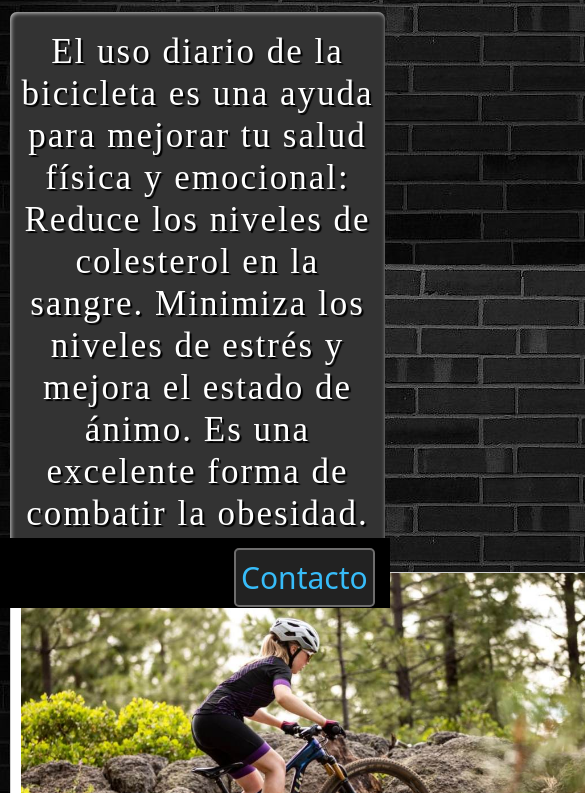
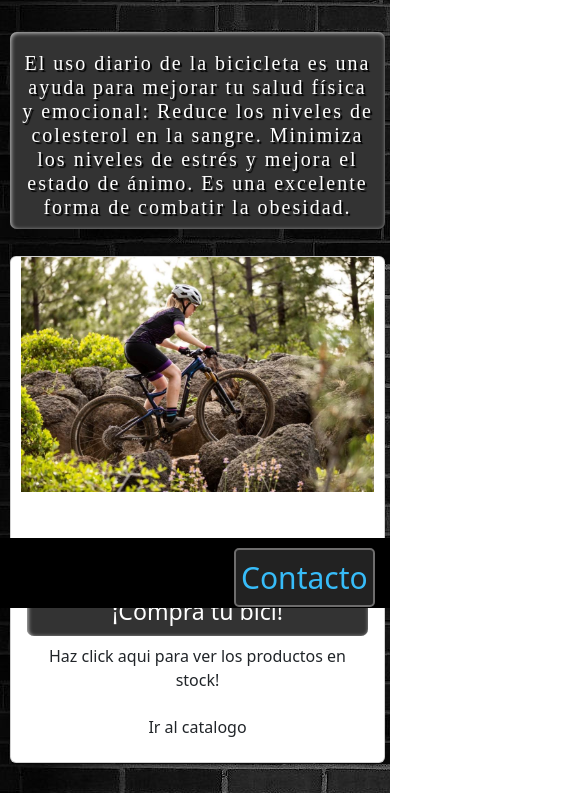
Before and after one commit to JuaniSabas/mi-repositorio, a plain HTML site: page inicio.html in a window 390 px wide. Shown: the part 236-1029 px from the top of the page, 585 px wide, since content can reach past the window. Drawn offline with nearby package versions, Linux system fonts and the light colour scheme.

Commit message:
3er Entrega proyecto final

```diff
--- a/css/main.css
+++ b/css/main.css
@@ -20,10 +20,8 @@
   color: white; }
 
 h1, .logo {
-  background: linear-gradient(to right, black, blue);
   letter-spacing: 5px;
-  /*-webkit-background-clip:text;*/
-  color: transparent; }
+ }
 
 .menu ul li {
   background: blue; }
@@ -46,16 +44,14 @@ body {
 .logo > h1 {
   font-style: italic;
   font-size: 70px;
-  /*margin-top: 0px;
-    padding-top: 0px;*/
   float: left;
   padding-right: 300px;
   padding-left: 30px; }
 
 .content {
   text-align: center;
-  padding: 300px;
-  margin: 50px;
+  padding: 10px;
+  margin: 10px;
   padding-top: 30px;
   margin-bottom: 100px; }
 
@@ -66,7 +62,7 @@ body {
   box-shadow: 0px 0px 2px gray;
   background: linear-gradient(to top, #020024, #0617b7, black);
   background-position: -200px -200px;
-  margin: 20px auto;
+  margin: 35px auto;
   width: 95.5%;
   overflow: hidden; }
 
@@ -81,7 +77,7 @@ body {
   letter-spacing: 2px;
   margin: 27px auto;
   margin-top: 30px;
-  animation: showText 4s linear; }
+ }
 
 @keyframes showText {
   0% {
@@ -146,11 +142,11 @@ body {
   height: auto;
   width: auto;
   display: flex;
-  /*margin: 10px auto;*/
+
   background-color: white;
   border: 1px solid #ccc;
   border-radius: 15px;
-  /*box-shadow: 1px 1px 4px #ccc inset;*/
+
   float: left;
   clear: left;
   margin-left: 750px;
@@ -158,18 +154,17 @@ body {
   text-align: center; }
 
 .d-flex input[type="search"] {
-  /*height: 25px;*/
+
   border: none;
   padding-left: 5px;
   margin-left: 5px;
-  /*border-radius:5px;*/
+
   background-color: transparent;
   color: #ccc;
   transition: all 300ms;
   text-align: center; }
 
-/*.search input[type="search"]:focus{
-    color: #555;*/
+
 #footer {
   background-color: black;
   position: fixed;
@@ -242,9 +237,9 @@ body {
   font-weight: bold; }
 
 .content-form {
-  background: url(../img/fondo_blanco.webp);
+  background: url(../img/fondo\ blanco.webp);
   background-position: 15em;
-  margin-right: 40%;
+  margin-right: 0;
   margin-bottom: 10%;
   text-align: center;
   margin-left: 10px;
@@ -378,7 +373,7 @@ body {
 @media (max-width: 876px) {
   .content {
     margin: 0;
-    padding: 122px;
+    padding: 10px;
     padding-left: 15px;
     padding-top: 50px; }
     .content h2 {
@@ -398,7 +393,11 @@ body {
   .menu li {
     font-size: 20px;
     margin-bottom: 1px;
-    background: #333; } }
+    background: #333; }
+    .content h2{
+  font-size: 20px;
+    }
+  }
 
 .carousel-caption h5 {
   color: white; }
@@ -410,11 +409,22 @@ body {
   justify-content: center; }
 
 .card {
-  width: 600px;
-  height: 600px;
+  margin-bottom: 100px;
+  width: 50%;
+  height: 50%;
   color: #37bcf9;
   background: #333; }
-
+.content img{
+  width: 100%;
+  padding-bottom: 80px;
+  padding-right: 10px;
+}
+@media (max-width: 575px) {
+.card{
+  width: 100%;
+  height: 100%;
+}
+}
 @media (max-width: 480px) {
   .content-form textarea {
     margin-left: 5px;
@@ -444,7 +454,7 @@ body {
     font-size: 20px; } }
 
 #icons {
-  margin-right: 15px; }
+  margin-right: 20px; }
 
 .icon-instagram {
   margin-right: 10px; }
--- a/css/styles.css
+++ b/css/styles.css
@@ -1,15 +1,10 @@
 
-/*header{
-    background: linear-gradient( to left, #020024,#07078f,#02108e);
-    border-bottom: 1px solid #555;
-    box-shadow: 1px 1px 3px #222;
-}*/
+
 
 
  .logo{
     background: linear-gradient( to right,black,blue);
     letter-spacing: 5px;
-    /*-webkit-background-clip:text;*/
     color: transparent;
 }
 .menu ul li{
@@ -37,8 +32,6 @@ body{
 .logo > h1{
     font-style:italic;
     font-size: 70px;
-    /*margin-top: 0px;
-    padding-top: 0px;*/
     float: left;
     padding-right: 300px;
     padding-left: 30px;
@@ -47,9 +40,9 @@ body{
 
 .content{
     text-align: center;
-    padding: 100px;
-    margin: 50px;
-    padding-top: 30px;
+    padding: 10px;
+    margin: 10px;
+    padding-top: 10px;
     margin-bottom: 100px;
 }
 .banner{
@@ -101,7 +94,7 @@ body{
     }
 }
 
-/*.content h3,*/ .text{
+.text{
 width: 100%;
 text-align: center;
 border-radius: 7px;
@@ -155,11 +148,9 @@ color: white;
     height: auto;
     width: auto;
     display:flex;
-    /*margin: 10px auto;*/
     background-color: white;
     border: 1px solid #ccc;
     border-radius: 15px;
-    /*box-shadow: 1px 1px 4px #ccc inset;*/
     float: left;
     clear: left;
     margin-left: 750px;
@@ -167,19 +158,16 @@ color: white;
     text-align: center;
 }
 .d-flex input[type="search"]{
-    /*height: 25px;*/
     border: none;
     padding-left: 5px;
     margin-left: 5px;
-    /*border-radius:5px;*/
     background-color: transparent;
     color: #ccc;
     transition: all 300ms;
     text-align: center;
 
 }
-/*.search input[type="search"]:focus{
-    color: #555;*/
+
 #footer {
 
     background-color: black;
--- a/package.json
+++ b/json/package.json
@@ -1,7 +1,7 @@
 {
   "name": "mi-repositorio",
   "version": "1.0.0",
-  "description": "",
+  "description": "Pagina web de venta de bicicletas nuevas de todos los rodados , y accesorios tambien.",
   "main": "index.js",
   "dependencies": {
     "abbrev": "^1.1.1",
```
Also changed, not shown: contacto.html (+6 -0 lines), inicio.html (+0 -3 lines), productos.html (+4 -0 lines), sass/main.css (+6 -7 lines), 2 other files.
